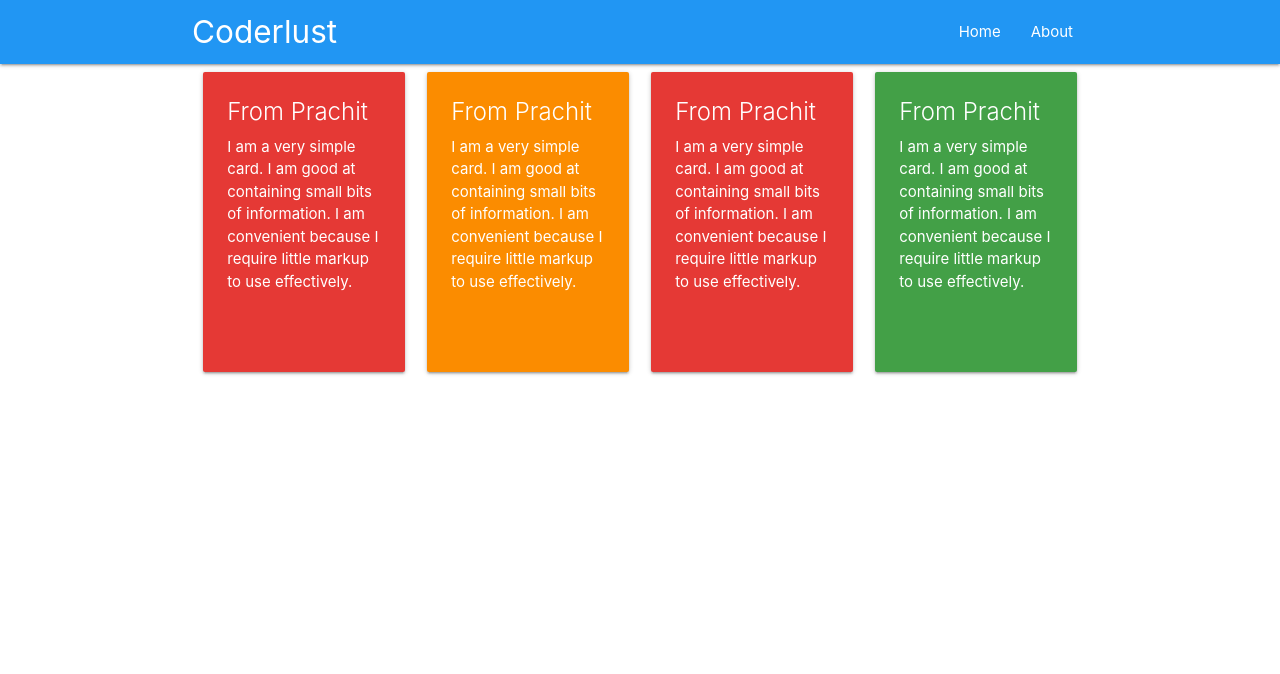
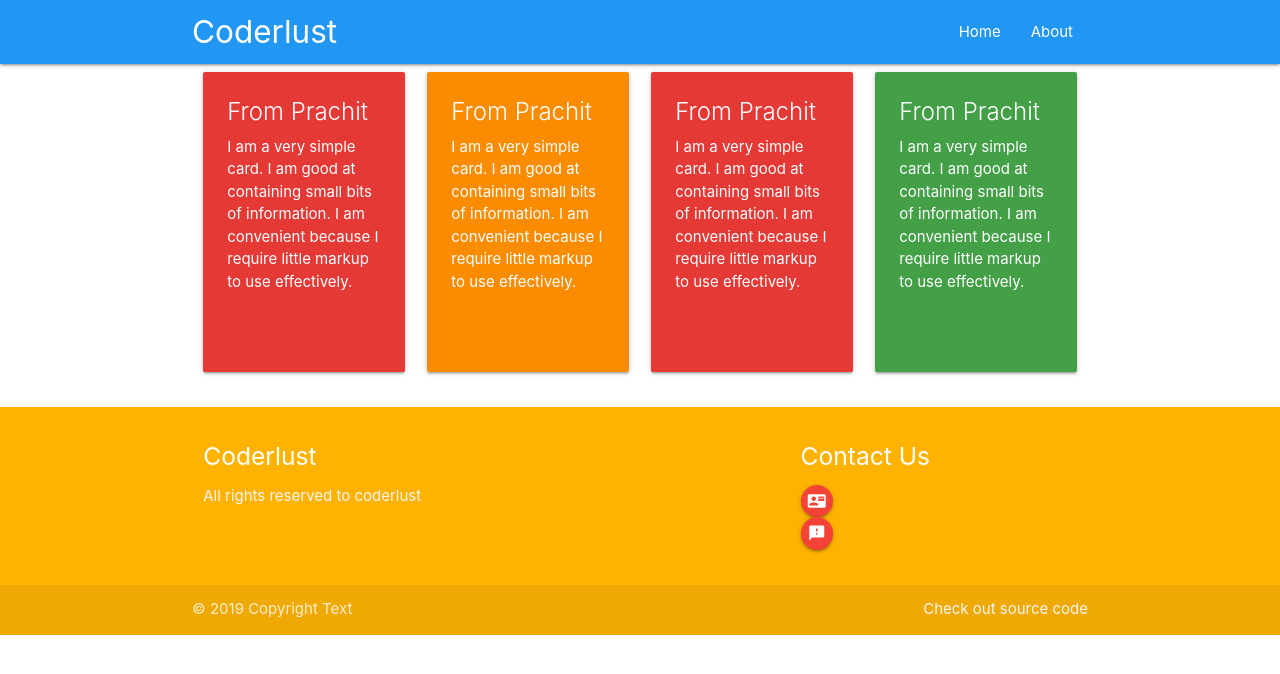
Before and after one commit to pprachit09/birthday_bash, a React (Create React App) app: page /messages in a window 1280 px wide. Shown: the top 674 px of the page. Built offline with nearby package versions, Linux system fonts and the light colour scheme.

Commit message:
adding Footer

```diff
--- a/public/index.html
+++ b/public/index.html
@@ -17,7 +17,8 @@
     <link rel="manifest" href="%PUBLIC_URL%/manifest.json" />
     <!-- Compiled and minified CSS -->
     <link rel="stylesheet" href="https://cdnjs.cloudflare.com/ajax/libs/materialize/1.0.0/css/materialize.min.css">
-
+    <!-- Materialize icons-->
+    <link href="https://fonts.googleapis.com/icon?family=Material+Icons" rel="stylesheet">
     <!-- Compiled and minified JavaScript -->
     <script src="https://cdnjs.cloudflare.com/ajax/libs/materialize/1.0.0/js/materialize.min.js"></script>
     <!--
--- a/src/App.js
+++ b/src/App.js
@@ -3,17 +3,20 @@ import { BrowserRouter, Switch, Route } from 'react-router-dom'
 import Parallax from './components/layout/Parallax'
 import Navbar from './components/layout/Navbar'
 import MessageList from './components/message/MessageList'
+import Footer from './components/layout/Footer'
 
 const App = () => {
   return (
     <BrowserRouter>
       <div className="App">
         <Navbar />
+        <main></main>
         <Switch>
           <Route exact path="/" component={Parallax} />
           <Route exact path="/messages" component={MessageList} />
         </Switch>
       </div>
+      <Footer />
     </BrowserRouter>
   )
 }
--- /dev/null
+++ b/src/components/layout/Footer.js
@@ -0,0 +1,39 @@
+import React from 'react'
+
+const Footer = () => {
+  return (
+    <footer className="page-footer amber darken-1">
+      <div className="container">
+        <div className="row">
+          <div className="col m6 s12">
+            <h5 className="white-text">Coderlust</h5>
+            <p className="grey-text text-lighten-4">All rights reserved to coderlust</p>
+          </div>
+          <div className="col m4 offset-m2 s12">
+            <h5 className="white-text">Contact Us</h5>
+            <ul>
+              <li>
+                <a href="mailto:pprachit09@gmail.com" className="btn-small btn-floating red">
+                  <i className="material-icons">contact_mail</i>
+                </a>
+              </li>
+              <li>
+                <a href="https://www.instagram.com/p_prachit/" className="btn-small btn-floating red">
+                  <i className="material-icons">feedback</i>
+                </a>
+              </li>
+            </ul>
+          </div>
+        </div>
+      </div>
+      <div className="footer-copyright">
+        <div className="container">
+          © 2019 Copyright Text
+          <a className="grey-text text-lighten-4 right" href="https://github.com/pprachit09/birthday_bash">Check out source code</a>
+        </div>
+      </div>
+    </footer>
+  )
+}
+
+export default Footer
--- a/src/components/layout/Navbar.js
+++ b/src/components/layout/Navbar.js
@@ -3,6 +3,7 @@ import { Link } from 'react-router-dom'
 
 const Navbar = () => {
   return (
+    <header>
       <nav className="nav-wrapper blue">
         <div className="container">
           <div className="nav-wrapper">
@@ -14,6 +15,7 @@ const Navbar = () => {
           </div>
         </div>
       </nav>
+    </header>
   )
 }
 
--- a/src/index.css
+++ b/src/index.css
@@ -5,9 +5,16 @@ body {
     sans-serif;
   -webkit-font-smoothing: antialiased;
   -moz-osx-font-smoothing: grayscale;
+  display: flex;
+  min-height: 100vh;
+  flex-direction: column;
 }
 
 code {
   font-family: source-code-pro, Menlo, Monaco, Consolas, "Courier New",
     monospace;
 }
+
+main {
+  flex: 1 0 auto;
+}
```
Lines whose indentation alone changed are shown as unchanged.
